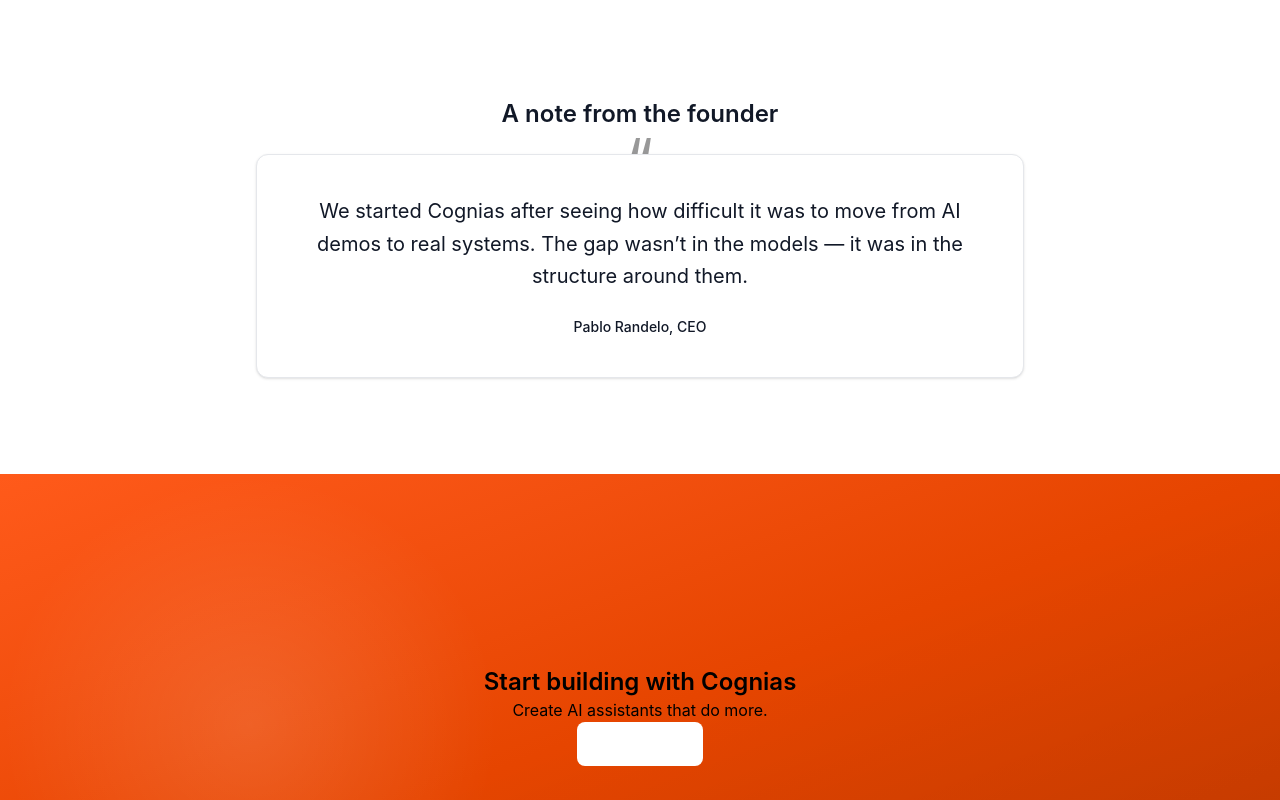
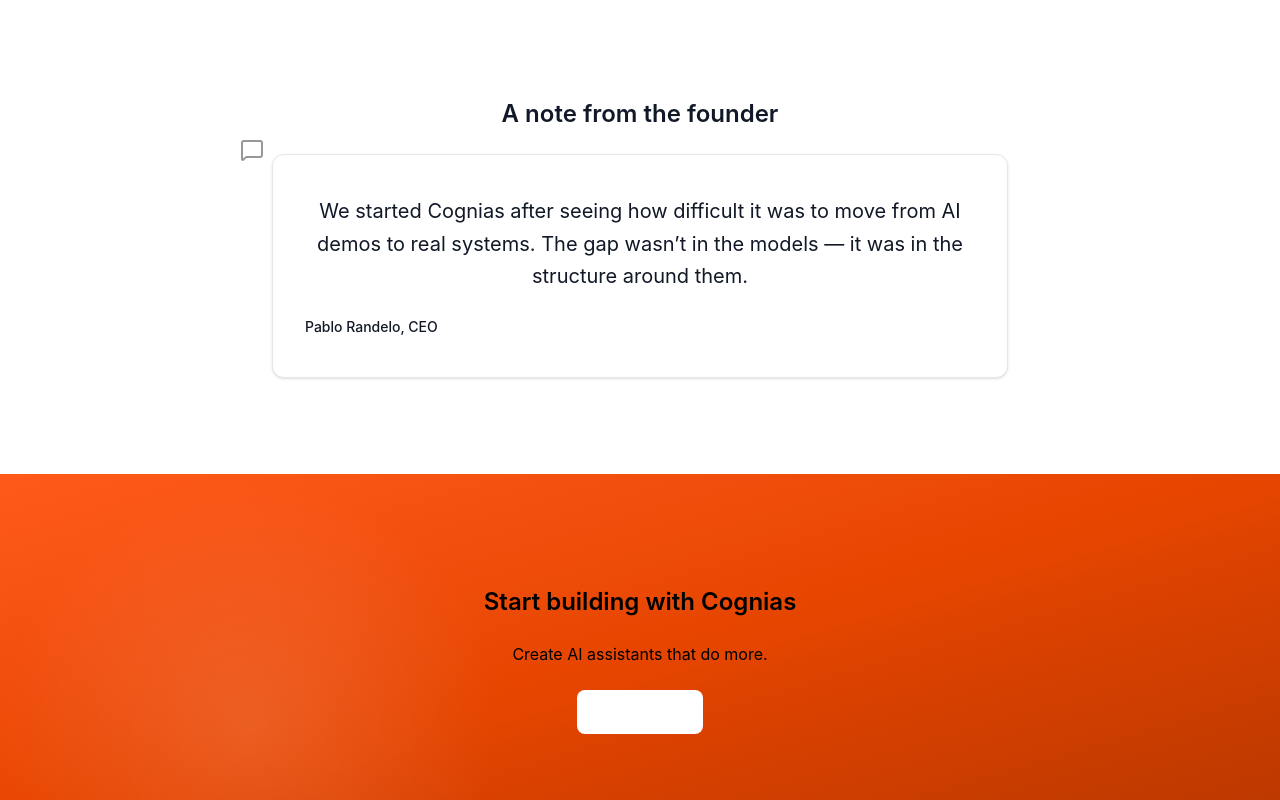
Before and after one commit to prandle/cognias-marketing, a React (Vite) app: page /about in a window 1280 px wide. Shown: the part 2160-2960 px from the top of the page. Built offline with nearby package versions, Linux system fonts and the light colour scheme.

Commit message:
quote invert

```diff
--- a/src/components/ui/Quote.tsx
+++ b/src/components/ui/Quote.tsx
@@ -1,3 +1,6 @@
+import { Container } from "../layout/index";
+import { MessageSquare } from "lucide-react";
+
 type QuoteProps = {
   quote: string;
   author: string;
@@ -7,22 +10,24 @@ type QuoteProps = {
 
 export function Quote({ quote, author, role, avatarUrl }: QuoteProps) {
   return (
-    <div className="relative max-w-3xl mx-auto text-center">
+    <Container size="narrow" className="relative">
 
-      {/* Subtle quote mark */}
-      <div className="absolute -top-6 left-1/2 -translate-x-1/2 text-6xl text-border opacity-40 select-none">
-        “
-      </div>
+      {/* Top-left quote icon */}
+      <MessageSquare
+        className="absolute -top-4 -left-4 text-4xl opacity-40 select-none pointer-events-none
+                   text-border theme-inverse:text-white/40"
+      />
 
       {/* Card */}
       <div className="relative bg-surface border border-border rounded-[var(--radius-lg)] px-8 py-10 shadow-sm overflow-hidden">
+
         {/* Quote text */}
-        <p className="text-lg md:text-xl text-text leading-relaxed">
+        <p className="text-lg md:text-xl leading-relaxed text-text theme-inverse:text-white/80">
           {quote}
         </p>
 
         {/* Author */}
-        <div className="mt-6 flex items-center justify-center gap-3">
+        <div className="mt-6 flex items-center justify-start gap-3">
 
           {avatarUrl && (
             <img
@@ -32,13 +37,15 @@ export function Quote({ quote, author, role, avatarUrl }: QuoteProps) {
             />
           )}
 
-          <div className="text-sm text-muted text-left">
-            <div className="font-medium text-text">{author}</div>
+          <div className="text-sm text-muted theme-inverse:text-white/60">
+            <div className="font-medium text-text theme-inverse:text-white">
+              {author}
+            </div>
             {role && <div>{role}</div>}
           </div>
 
         </div>
       </div>
-    </div>
+    </Container>
   );
 }
--- a/src/components/widgets/GetStarted.tsx
+++ b/src/components/widgets/GetStarted.tsx
@@ -1,12 +1,10 @@
 import { Button } from "../ui/index";
-import { SectionBand } from "../layout/index";
+
 type CTAProps = {
   title?: string;
   subtitle?: string;
   ctaText?: string;
   ctaUrl?: string;
-    // ctaButton?: string;
-    // optional: openInNewTab?: boolean;
 };
 
 const DEFAULTS = {
@@ -16,18 +14,14 @@ const DEFAULTS = {
   ctaUrl: "https://app.cognias.io",
 } as const;
 
-
 export function GetStarted(props: CTAProps) {
-// export function GetStarted({ title, subtitle, ctaText, ctaUrl }: CTAProps) {
-
   const title = props.title ?? DEFAULTS.title;
   const subtitle = props.subtitle ?? DEFAULTS.subtitle;
   const ctaText = props.ctaText ?? DEFAULTS.ctaText;
   const ctaUrl = props.ctaUrl ?? DEFAULTS.ctaUrl;
 
   return (
-        <SectionBand variant="default" className="text-center">
-        {/* <section className="text-center space-y-6 pt-10"> */}
+    <div className="text-center space-y-6">
       <h2 className="text-2xl font-semibold text-text">
         {title}
       </h2>
@@ -37,12 +31,10 @@ export function GetStarted(props: CTAProps) {
       </p>
 
       <a href={ctaUrl}>
-                <Button className="px-6 py-3 bg-[#FF4D00] hover:bg-[#e64500] text-white">
+        <Button className="px-6 py-3">
           {ctaText}
         </Button>
       </a>
-        {/* </section> */}
-        </SectionBand>
-
+    </div>
   );
 }
--- a/src/version.json
+++ b/src/version.json
@@ -1,3 +1,3 @@
 {
-  "build": 53
+  "build": 55
 }
```
Also changed, not shown: 1 other file (tests, documents, lock files or other folders). Lines whose indentation alone changed are shown as unchanged.
